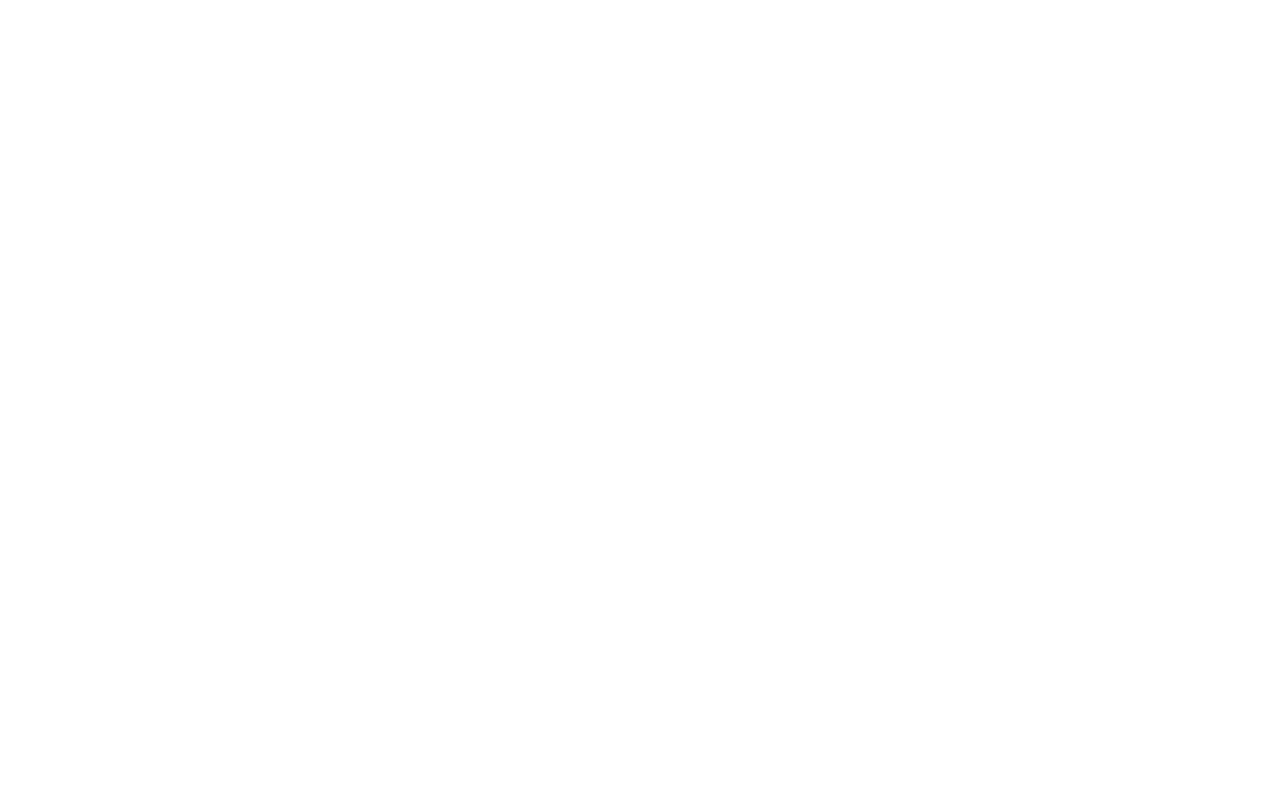
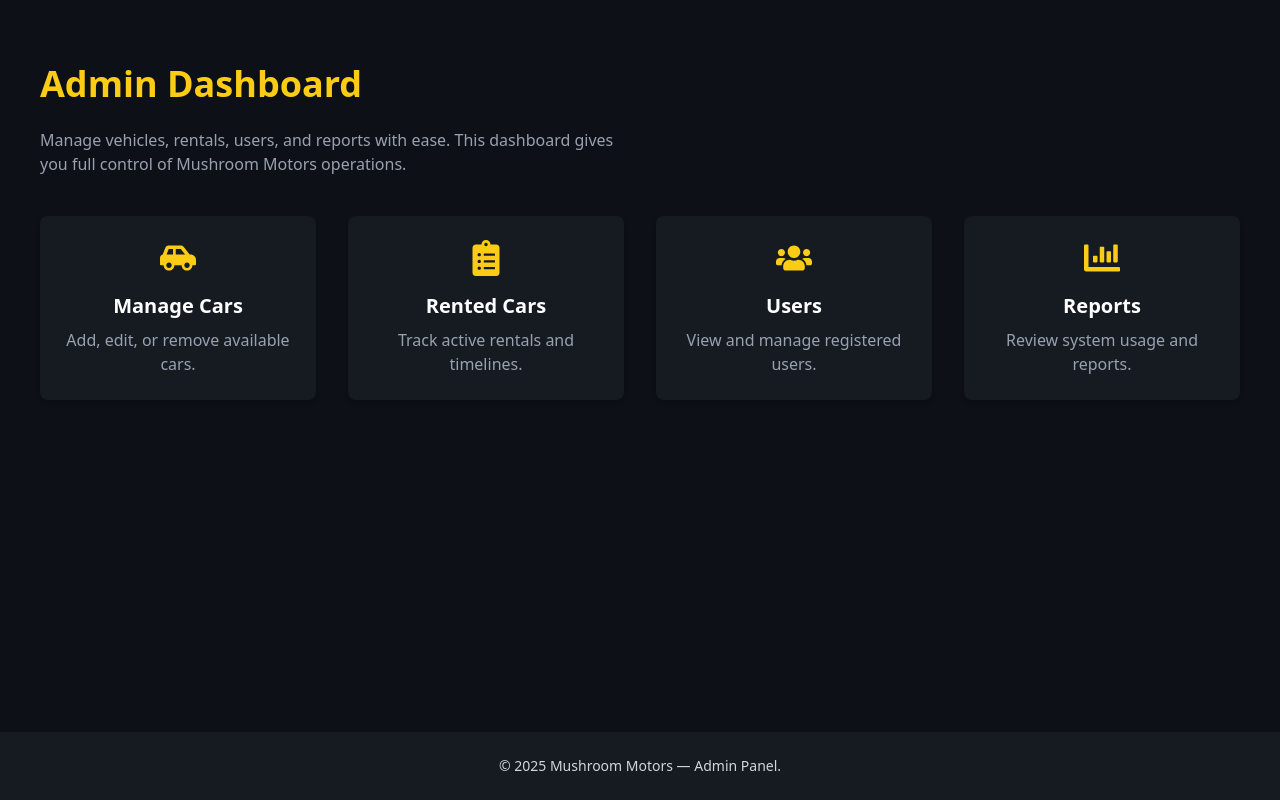
Before and after one commit to festus-sulumeti/mushroom-motors-rental-frontend, a React (Vite) app: page /admin-dashboard in a window 1280 px wide. Before the commit this address had no page. Built offline with nearby package versions, Linux system fonts and the light colour scheme.

Commit message:
project files

```diff
--- a/src/App.jsx
+++ b/src/App.jsx
@@ -5,6 +5,7 @@
 import SignUpPage from './components/auth/Signup';
 import UserDashboardHome from './components/user-dashboard/UserDashboardHome';
 import AccountSettings from './components/user-dashboard/AccountSettings';
+import AdminDashboardHome from './components/admin-dashboard/AdminDashboardHome';
 
 
 function App() {
@@ -16,6 +17,7 @@
         <Route path="/signup" element={<SignUpPage />} />
         <Route path="/user-dashboard" element={<UserDashboardHome />} />
         <Route path="/account-settings" element={<AccountSettings />} />
+        <Route path="/admin-dashboard" element={<AdminDashboardHome />} />
       </Routes>
     </Router>
   );
--- a/src/components/admin-dashboard/AdminDashboardHome.jsx
+++ b/src/components/admin-dashboard/AdminDashboardHome.jsx
@@ -1,12 +1,12 @@
 import React from 'react';
 import { Link } from 'react-router-dom';
 import { FaCarSide, FaUsers, FaClipboardList, FaChartBar } from 'react-icons/fa';
-import AdminNavbar from '../components/AdminNavbar';
+// import AdminNavbar from '../components/AdminNavbar';
 
 const AdminDashboardHome = () => {
   return (
     <div className="min-h-screen bg-[#0D1117] text-white flex flex-col">
-      <AdminNavbar />
+      {/* <AdminNavbar /> */}
 
       <main className="flex-grow px-10 py-16">
         <h1 className="text-4xl font-bold text-[#FACC15] mb-6">Admin Dashboard</h1>
```
